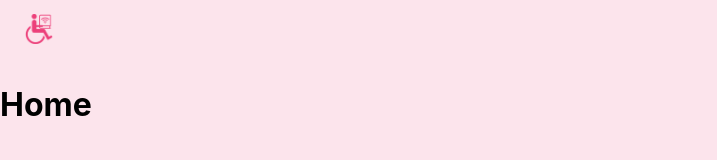
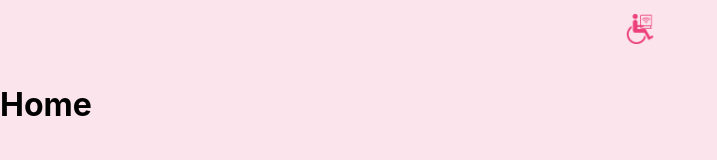
Before and after one commit to yeoro/Comfortabook, a React (Create React App) app in the folder frontend/: page /mainpage in a window 1280 px wide. Shown: the top 160 px of the page, without its empty margins (0-717 px from the left). Built offline with nearby package versions, Linux system fonts and the light colour scheme.

Commit message:
Edit Header

```diff
--- a/frontend/src/components/Header.tsx
+++ b/frontend/src/components/Header.tsx
@@ -8,8 +8,9 @@ import "./Header.css";
 
 const useStyles = makeStyles((theme: Theme) =>
   createStyles({
-    root: {
+    header: {
       flexGrow: 1,
+      textAlign: "center",
     },
     menuButton: {
       marginRight: theme.spacing(2),
@@ -24,7 +25,7 @@ export default function Header() {
   const classes = useStyles();
 
   return (
-    <div className={classes.root}>
+    <div className={classes.header}>
       <AppBar position="static">
         <Toolbar>
           <Typography variant="h6" className={classes.title}>
```
